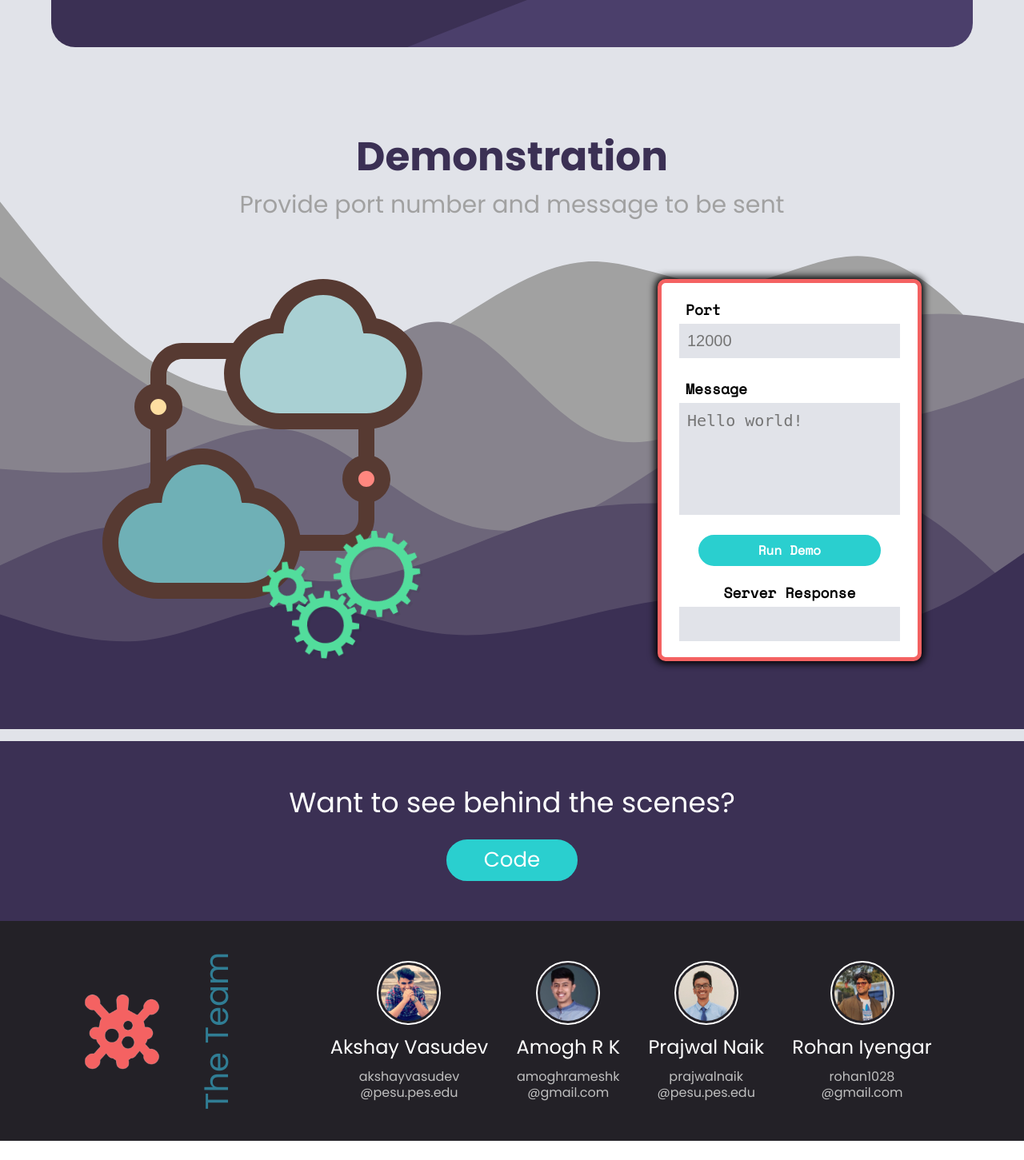
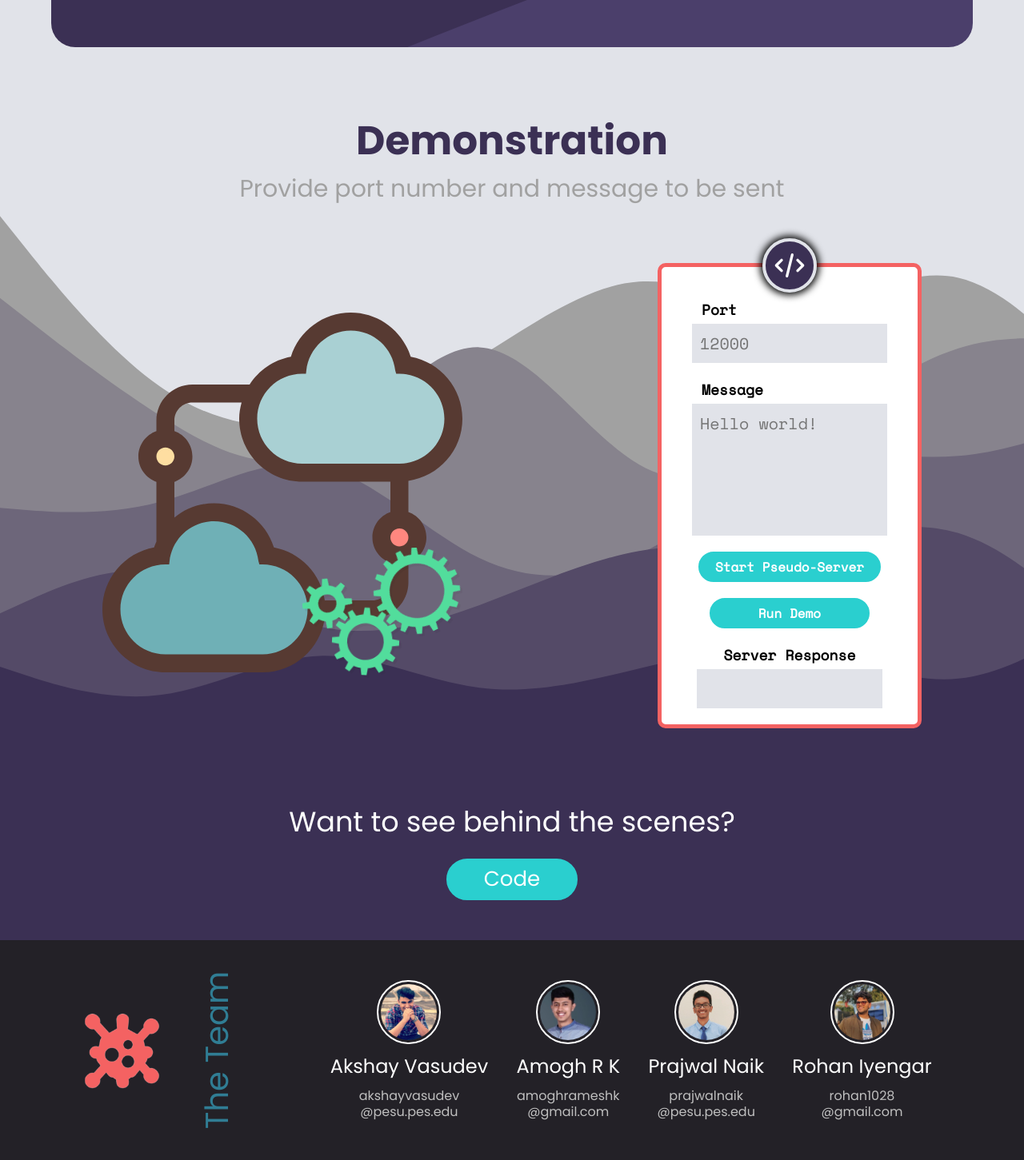
Before and after one commit to prajwal-naik/pspit-ui-local, a Flask app: page / in a window 1280 px wide. Shown: the part 1431-2882 px from the top of the page at 80% size. Before the commit the page ends 2858 px from the top, so only its background shows below. Run offline with Flask 2, Linux system fonts and the light colour scheme.

Commit message:
auto ps start

```diff
--- a/application.py
+++ b/application.py
@@ -1,7 +1,9 @@
 from logging import debug
 import re
 from flask import Flask, render_template, request
+import subprocess
 import client
+# import pseudoclient
 
 app = Flask(__name__)
 
@@ -9,6 +11,10 @@ app = Flask(__name__)
 def index():
     return render_template("index.html")
 
+@app.route("/startPS")
+def startPS():
+    subprocess.call('start /wait python pseudoclient.py', shell=True)
+    return("Pseudo-server: LIVE")
 
 @app.route("/startDemo", methods = ["GET", "POST"])
 def startDemo():
--- a/pseudoclient.py
+++ b/pseudoclient.py
@@ -11,6 +11,8 @@ def respondHeartBeat(toClientPort):
     toClientConnSocket.send("new".encode())
     return toClientConnSocket, toClientSocket
 
+
+# def main():
 #---------------------client to pseudo-client------------------------------------------
 fromClientPort = 12000
 fromClientSocket = socket(AF_INET, SOCK_STREAM)
@@ -76,3 +78,7 @@ toClientConnSocket.send(responseFromServer.encode())
 print("Sent server response...\n")
 toClientConnSocket.close()
 toClientSocket.close()
+
+
+# if __name__ == "__main__":
+#     main()
--- a/static/globals.css
+++ b/static/globals.css
@@ -83,6 +83,12 @@ body::-webkit-scrollbar {
     width: 200px;
     object-fit: contain;
     cursor: pointer;
+    transition: all;
+    transition-duration: 300ms;
+}
+
+.headerLeft > img:hover{
+    transform: scale(103%);
 }
 
 .headerRight{
@@ -278,9 +284,9 @@ iframe:hover{
 
 .demo{
     background-color: #e1e3e9;
-    padding: 100px;
+    padding: 80px;
     background-image: url('/static/images/layered-waves-haikei-purple.svg');
-    background-size: 100%;
+    background-size: cover;
     background-repeat: no-repeat;
 }
 
@@ -306,6 +312,7 @@ iframe:hover{
     max-width: 64rem;
     margin-inline: auto;
     display: flex;
+    align-items: center;
     justify-content: space-between;
     margin-top: 30px;
 }
@@ -315,7 +322,7 @@ iframe:hover{
 }
 
 .demoImgDiv > img{
-    height: 400px;
+    height: 450px;
     object-fit: contain;
 }
 
@@ -325,26 +332,46 @@ iframe:hover{
     border: 5px solid hsl(0, 87%, 67%);
     border-radius: 10px;
     padding-block: 20px;
+    padding-top: 40px;
     font-family: 'Space Mono', monospace;
-    transition:all;
+    transition: all;
     transition-duration: 300ms;
-    /* border: 2px solid black; */
+    position: relative;
+    display: flex;
+    flex-direction: column;
+    align-items: center;
+    justify-content: center;
+
 }
 
-.demoInputDiv {
+
+.demoInputDiv:hover{
+    transform: scale(105%);
+    -moz-box-shadow:    0px 0px 10px 3px black;
+    -webkit-box-shadow: 0px 0px 10px 3px black;
+    box-shadow:         0px 0px 10px 3px black;
+}
+
+.codeIconDiv{
+    height: 40px;
+    width: 40px;
+    border-radius: 9999px;
+    background-color: hsl(257, 27%, 26%);
+    padding: 10px;
+    color: white;
+    position: absolute;
+    top: -36px;
+    border: 4px solid #e1e3e9;
     -moz-box-shadow:    0px 0px 10px 3px black;;
     -webkit-box-shadow: 0px 0px 10px 3px black;;
     box-shadow:         0px 0px 10px 3px black;
-  }
-
-.demoInputDiv:hover{
-    transform: scale(110%);
 }
 
 .demoInputDiv > form{
     display: flex;
     flex-direction: column;
-    gap: 25px;
+    gap: 20px;
+    /* margin-top: 20px; */
 }
 
 .portInput, .messageInput, .submitButton, .outputDiv{
@@ -367,8 +394,8 @@ iframe:hover{
 .portInput > input, .messageInput > textarea, .outputDiv > input{
     max-width: 80%;
     border-width: 0px;
-    border: none;
     background-color: #e1e3e9;
+    font-family: 'Space Mono', monospace;
     text-align: left;
     font-size: 20px;
     padding: 10px;
@@ -380,22 +407,32 @@ textarea{
     resize: none;
 }
 
-.portInput > input:focus{
-    outline-width: 0;
-}
-
-.submitButton{
+.submitButton, .startPseudoServer{
+    /* justify-self: center; */
     align-self: center;
     width: 70%;
     font-weight: 700;
     background-color: hsl(180, 66%, 49%);
     border: 2px solid hsl(180, 66%, 49%);
     border-radius: 100px;
-    height: 35px;
+    /* height: 35px; */
+    display: flex;
+    align-items: center;
+    justify-content: center;
     cursor: pointer;
     color: white;
     transition: all;
     transition-duration: 300ms ;
+    padding-block: 5px;
+}
+
+.startPseudoServer{
+    width: 80%;
+}
+
+.startPseudoServer:hover{
+    background-color: #52dd9c;
+    border: 2px solid black;
 }
 
 .outputDiv{
@@ -412,7 +449,7 @@ textarea{
 }
 
 .outro{
-    background-color: hsl(257, 27%, 26%);
+    background-color: #3b3054;
     /* background-image: url('/static/images/bg-boost-desktop.svg'); */
     background-size: cover;
     background-repeat: no-repeat;
@@ -423,11 +460,11 @@ textarea{
     justify-content: center;
     color: white;
     padding-block: 50px;
+    padding-top: 10px;
 }
 
 .outro > p{
     font-size: 35px;
-
 }
 
 .outro > .viewCode{
@@ -442,7 +479,10 @@ textarea{
 }
 
 .footer{
-    background-color: hsl(260, 8%, 14%);
+    background-color: #232127;
+    /* background-image: url("./images/layered-waves-haikei-pb.svg");
+    background-repeat: no-repeat;
+    background-size: cover; */
 }
 
 .people{
--- a/static/movingGears.css
+++ b/static/movingGears.css
@@ -19,7 +19,7 @@
 .machine {
     width: 200px;
   /*   width: 60vmin; */
-    fill: #52dd9c
+    fill: #52dd9c;
 
     /* border: 2px solid black; */
 }
--- a/static/script.js
+++ b/static/script.js
@@ -1,4 +1,16 @@
 $(document).ready(function(){
+
+    $(document).on("click", ".startPseudoServer", function(event){
+        event.preventDefault();
+        $.ajax({
+            type: "GET",
+            url:"/startPS",
+            success: function(res) {
+                print(res)
+            }
+        })
+    });
+
     $(document).on("click", ".submitButton", function(event) {
         event.preventDefault();
         var port = $("#port").val();
@@ -23,14 +35,6 @@ $(document).ready(function(){
                 // $("#btnSubmit").prop("disabled", false);
 
             }
-            // ,
-            // error: function (e) {
-
-            //     $("#output").text(e.responseText);
-            //     console.log("ERROR : ", e);
-            //     $("#btnSubmit").prop("disabled", false);
-
-            // }
         });
     });
 });
--- a/templates/index.html
+++ b/templates/index.html
@@ -197,6 +197,12 @@
                 </div> -->
             </div>
             <div class="demoInputDiv">
+                <div class="codeIconDiv">
+                    <svg xmlns="http://www.w3.org/2000/svg" class="h-6 w-6" fill="none" viewBox="0 0 24 24" stroke="currentColor">
+                        <path stroke-linecap="round" stroke-linejoin="round" stroke-width="2" d="M10 20l4-16m4 4l4 4-4 4M6 16l-4-4 4-4" />
+                    </svg>
+                </div>
+
                 <form id = "demoForm">
                     <div class="portInput">
                         <p>Port</p>
@@ -219,6 +225,9 @@
                             rows = "5"
                             placeholder="Hello world!"
                         ></textarea>
+                    </div>
+                    <div class="startPseudoServer">
+                        <p>Start Pseudo-Server</p>
                     </div>
                     <div class="submitButton">
                         <p>Run Demo</p>
```
Also changed, not shown: static/images/layered-waves-haikei-pb.svg (added).
